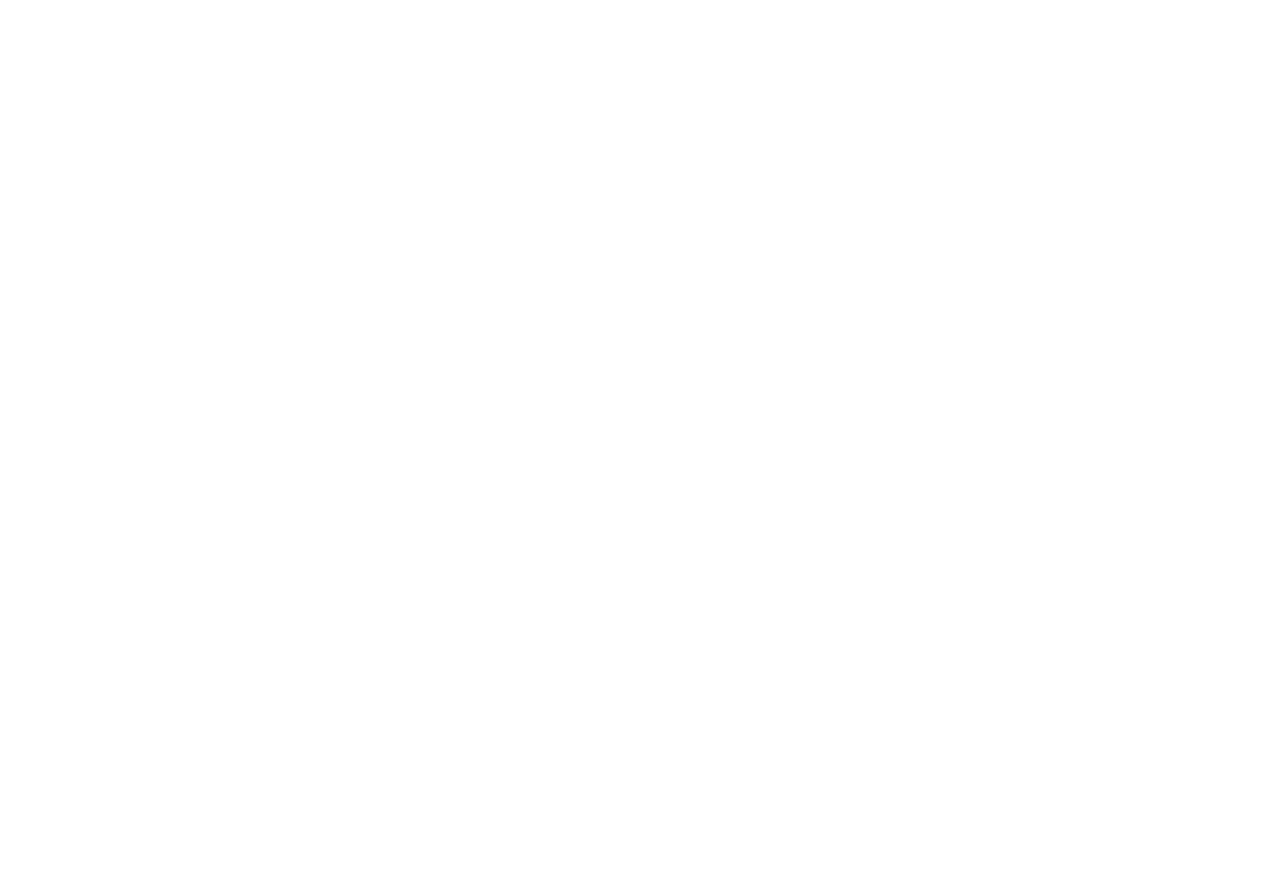
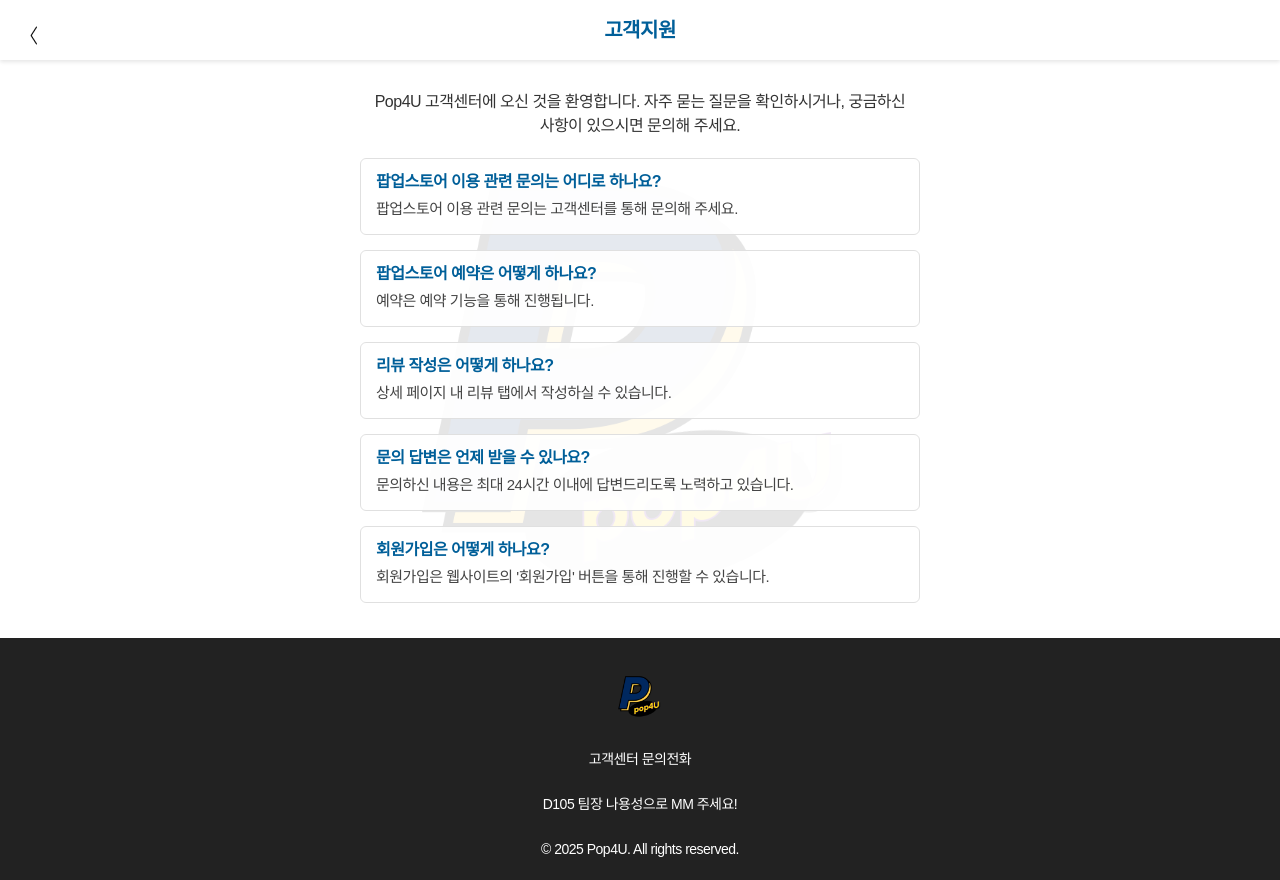
Before and after one commit to SSAFY-D105-Pop4U/Pop4U, a React (Vite) app in the folder frontend/: page /support in a window 1280 px wide. Before the commit this address had no page. Before the commit the page ends 800 px from the top, so only its background shows below. Built offline with nearby package versions, Linux system fonts and the light colour scheme.

Commit message:
Feat : 고객지원 페이지 추가

```diff
--- /dev/null
+++ b/frontend/src/components/Footer.jsx
@@ -0,0 +1,51 @@
+import React from "react";
+import largeLogo from "../assets/images/large_logo.png";
+
+const Footer = () => {
+  return (
+    <>
+      <style>
+        {`
+          .footer {
+            background-color: #222;
+            color: #fff;
+            padding: 20px 10px;
+            text-align: center;
+            position: relative;
+          }
+          .footer-logo {
+            width: 80px;
+            height: auto;
+            margin-bottom: 10px;
+          }
+          .footer-text {
+            font-size: 14px;
+            line-height: 1.6;
+          }
+          @media (max-width: 400px) {
+            .footer-logo {
+              width: 60px;
+            }
+            .footer-text {
+              font-size: 12px;
+            }
+          }
+        `}
+      </style>
+      <div className="footer">
+        <img src={largeLogo} alt="Large Logo" className="footer-logo" />
+        <div className="footer-text">
+          고객센터 문의전화
+          <br />
+          <br />
+          D105 팀장 나용성으로 MM 주세요!
+          <br />
+          <br />
+          &copy; {new Date().getFullYear()} Pop4U. All rights reserved.
+        </div>
+      </div>
+    </>
+  );
+};
+
+export default Footer;
--- /dev/null
+++ b/frontend/src/pages/Support.jsx
@@ -0,0 +1,169 @@
+import React, { useState, useEffect } from "react";
+import BackButton from "../components/BackButton";
+import Footer from "../components/Footer"; // Footer 분리 컴포넌트
+import largeLogo from "../assets/images/large_logo.png";
+
+const Support = () => {
+  const [faqList, setFaqList] = useState([]);
+
+  useEffect(() => {
+    // 예시 FAQ 데이터 (실제 데이터나 API로 교체 가능)
+    const faqs = [
+      {
+        question: "팝업스토어 이용 관련 문의는 어디로 하나요?",
+        answer: "팝업스토어 이용 관련 문의는 고객센터를 통해 문의해 주세요.",
+      },
+      {
+        question: "팝업스토어 예약은 어떻게 하나요?",
+        answer: "예약은 예약 기능을 통해 진행됩니다.",
+      },
+      {
+        question: "리뷰 작성은 어떻게 하나요?",
+        answer: "상세 페이지 내 리뷰 탭에서 작성하실 수 있습니다.",
+      },
+      {
+        question: "문의 답변은 언제 받을 수 있나요?",
+        answer: "문의하신 내용은 최대 24시간 이내에 답변드리도록 노력하고 있습니다.",
+      },
+      {
+        question: "회원가입은 어떻게 하나요?",
+        answer: "회원가입은 웹사이트의 '회원가입' 버튼을 통해 진행할 수 있습니다.",
+      },
+    ];
+    setFaqList(faqs);
+  }, []);
+
+  return (
+    <>
+      <style>
+        {`
+          /* 전체 화면에 큰 로고 배경 */
+          .background-logo {
+            position: fixed;
+            top: 0;
+            left: 0;
+            width: 100%;
+            height: 100%;
+            background-image: url(${largeLogo});
+            background-repeat: no-repeat;
+            background-position: center;
+            background-size: contain;
+            opacity: 0.1;
+            z-index: -1;
+          }
+
+          /* 상단 고정 헤더 */
+          .header {
+            position: fixed;
+            top: 0;
+            left: 0;
+            width: 100%;
+            height: 60px;
+            background-color: rgba(255, 255, 255, 0.95);
+            display: flex;
+            align-items: center;
+            justify-content: center;
+            box-shadow: 0 2px 4px rgba(0, 0, 0, 0.1);
+            z-index: 10;
+          }
+          .back-button {
+            position: absolute;
+            left: 15px;
+            top: 10px;
+          }
+          .header-title {
+            font-size: 20px;
+            font-weight: bold;
+            color: #005f99;
+          }
+
+          /* 메인 컨텐츠: 헤더 밑부터 시작 (마진 상향 조정) */
+          .content-container {
+            margin-top: 70px; /* 헤더 높이(60px)보다 충분히 크게 설정 */
+            max-width: 600px;
+            margin-left: auto;
+            margin-right: auto;
+            padding: 20px;
+            font-family: Arial, sans-serif;
+            background-color: transparent;
+            position: relative;
+            z-index: 1;
+          }
+          .support-intro {
+            font-size: 16px;
+            margin-bottom: 20px;
+            line-height: 1.5;
+            text-align: center;
+            color: #333;
+          }
+          .faq-list {
+            margin-top: 10px;
+          }
+          .faq-item {
+            margin-bottom: 15px;
+            padding: 15px;
+            border: 1px solid #e0e0e0;
+            border-radius: 6px;
+            background-color: rgba(255, 255, 255, 0.9);
+            transition: background-color 0.3s;
+          }
+          .faq-item:hover {
+            background-color: rgba(240, 240, 240, 0.9);
+          }
+          .faq-question {
+            font-size: 16px;
+            font-weight: 600;
+            margin-bottom: 8px;
+            color: #005f99;
+          }
+          .faq-answer {
+            font-size: 15px;
+            line-height: 1.4;
+            color: #444;
+          }
+
+          @media (max-width: 400px) {
+            .header-title {
+              font-size: 18px;
+            }
+            .faq-question {
+              font-size: 15px;
+            }
+            .faq-answer {
+              font-size: 14px;
+            }
+          }
+        `}
+      </style>
+
+      {/* 배경 로고 */}
+      <div className="background-logo" />
+
+      {/* 상단 헤더 */}
+      <div className="header">
+        <div className="back-button">
+          <BackButton />
+        </div>
+        <div className="header-title">고객지원</div>
+      </div>
+
+      {/* 컨텐츠 영역 */}
+      <div className="content-container">
+        <div className="support-intro">Pop4U 고객센터에 오신 것을 환영합니다. 자주 묻는 질문을 확인하시거나, 궁금하신 사항이 있으시면 문의해 주세요.</div>
+        <div className="faq-list">
+          {faqList.map((faq, index) => (
+            <div key={index} className="faq-item">
+              <div className="faq-question">{faq.question}</div>
+              <div className="faq-answer">{faq.answer}</div>
+            </div>
+          ))}
+        </div>
+      </div>
+
+      {/* Footer 영역 */}
+      <Footer />
+    </>
+  );
+};
+
+export default Support;
--- a/frontend/src/routes/AppRoutes.jsx
+++ b/frontend/src/routes/AppRoutes.jsx
@@ -22,6 +22,7 @@ import Creategame from "../pages/Creategame"
 import LifeShot from "../pages/LifeShot";
 import Game from "../pages/Game"
 import Coupons from "../pages/Coupons"
+import Support from "../pages/Support";
 
 
 
@@ -55,6 +56,7 @@ const AppRoutes = () => {
       <Route path="/creategame" element={<Creategame />} />
       <Route path="/game/Event_Game/:popupId" element={<Game />} />
       <Route path="/coupons" element={<Coupons />} />
+      <Route path="/support" element={<Support />} />
 
 
 
```
